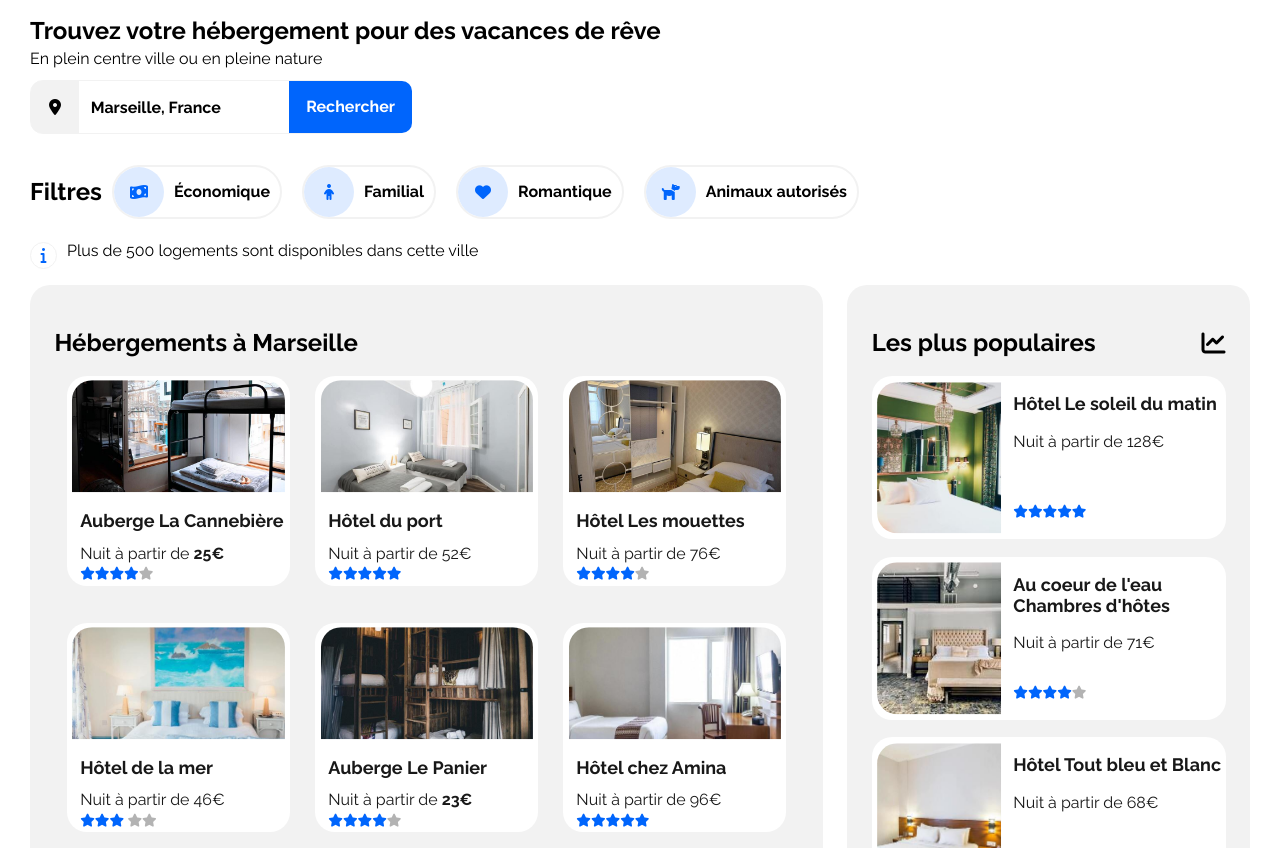
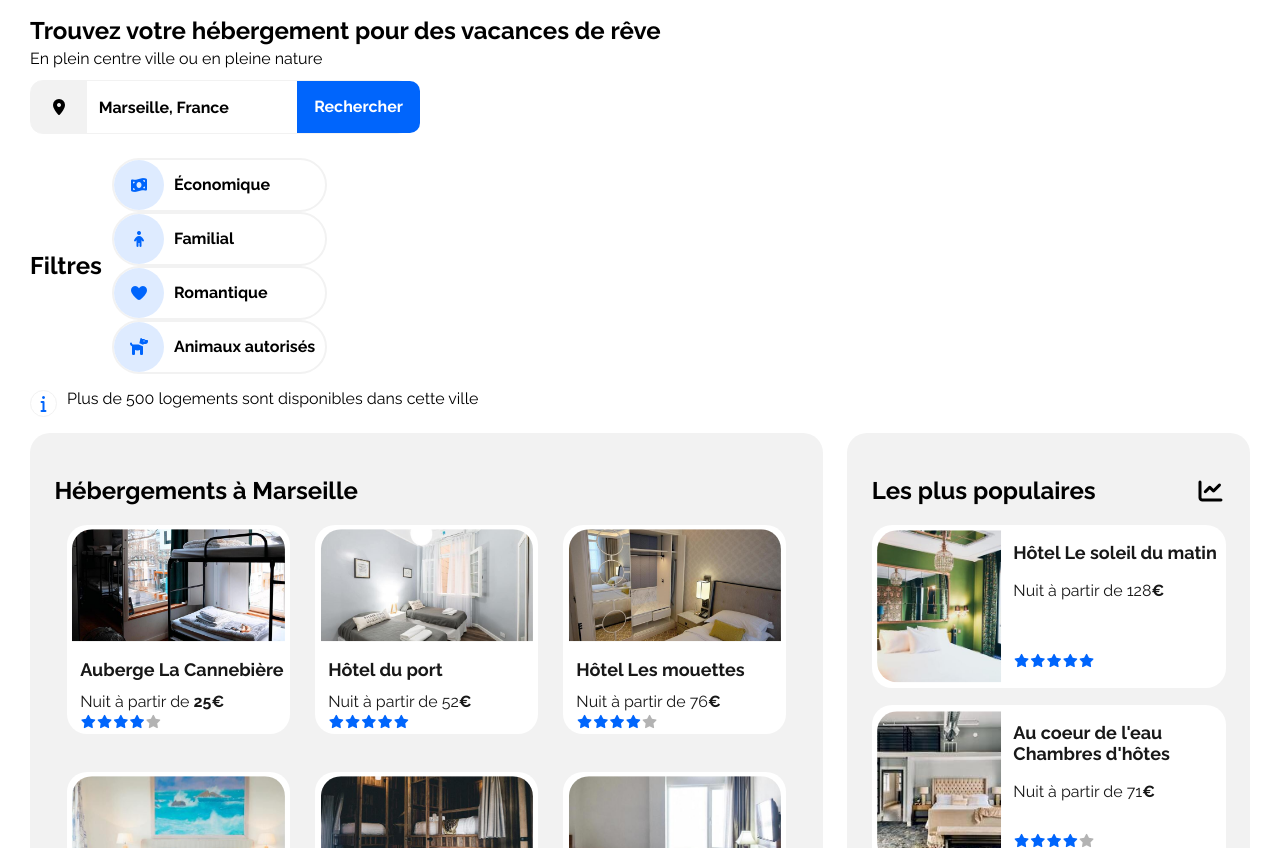
Before and after one commit to Dalifo/Booki, a plain HTML site: page index.html in a window 1280 px wide. Shown: the part 104-952 px from the top of the page. Drawn offline with Linux system fonts and the light colour scheme.

Commit message:
Update index.html

```diff
--- a/index.html
+++ b/index.html
@@ -6,6 +6,7 @@
     <title>Booki</title>
     <meta name="description" content="Le site de planification de vacances Booki vous permet de trouver des hébergements et des activités dans la ville de votre choix, en fonction de votre budget, et de plein d'autres thématiques !" />
     <link rel="stylesheet" type="text/css" href="css/normalize.css" />
+
     <link rel="stylesheet" type="text/css" href="css/style.css" />
     <link
       rel="stylesheet"
@@ -19,10 +20,7 @@
       href="css/mobile.css"
       media="screen and (max-width: 768px)"
     />
-    <script
-      src="https://kit.fontawesome.com/ad58092c51.js"
-      crossorigin="anonymous"
-    ></script>
+    <link rel="stylesheet" href="fontawesome-free-6.0.0-web/css/all.css" >
     <style>
       @import url("https://fonts.googleapis.com/css2?family=Raleway:ital,wght@0,100;0,200;0,300;0,400;0,500;0,600;0,700;0,800;0,900;1,100;1,200;1,300;1,400;1,500;1,600;1,700;1,800;1,900&display=swap");
     </style>
@@ -63,6 +61,7 @@
       <section class="filter">
         <h2>Filtres</h2>
 
+        <div class="filters">
           <span class="filter-box">
             <i class="fas fa-money-bill-wave"></i>
             <span class="text"> Économique </span>
@@ -80,7 +79,7 @@
             <i class="fas fa-dog"></i>
           <span class="text"> Animaux autorisés </span>
           </span>
-
+        </div>
       </section>
 
       <p class="info">
@@ -129,7 +128,7 @@
                     <h3>Hôtel du port</h3>
                   </div>
                   <div class="card-price">
-                    <p>Nuit à partir de 52€</p>
+                    <p>Nuit à partir de 52<strong>€</strong></p>
                   </div>
                   <div class="card-note">
                     <span class="blue">
@@ -155,7 +154,7 @@
                     <h3>Hôtel Les mouettes</h3>
                   </div>
                   <div class="card-price">
-                    <p>Nuit à partir de 76€</p>
+                    <p>Nuit à partir de 76<strong>€</strong></p>
                   </div>
                   <div class="card-note">
                     <span class="blue">
@@ -181,14 +180,13 @@
                     <h3>Hôtel de la mer</h3>
                   </div>
                   <div class="card-price">
-                    <p>Nuit à partir de 46€</p>
+                    <p>Nuit à partir de 46<strong>€</strong></p>
                   </div>
                   <div class="card-note">
                     <span class="blue">
                       <i class="fas fa-star"></i><i class="fas fa-star"></i
                       ><i class="fas fa-star"></i></span
-                    ><span class="grey">
-                      <i class="fas fa-star"></i><i class="fas fa-star"></i
+                    ><span class="grey"><i class="fas fa-star"></i><i class="fas fa-star"></i
                     ></span>
                   </div>
                 </div>
@@ -234,7 +232,7 @@
                     <h3>Hôtel chez Amina</h3>
                   </div>
                   <div class="card-price">
-                    <p>Nuit à partir de 96€</p>
+                    <p>Nuit à partir de 96<strong>€</strong></p>
                   </div>
                   <div class="card-note">
                     <span class="blue">
@@ -253,7 +251,7 @@
         <aside>
           <div class="aside-title">
             <h2>Les plus populaires</h2>
-            <i class="fas fa-chart-line"></i>
+            <i class="fa-solid fa-chart-line"></i>
           </div>
 
           <div class="card">
@@ -269,7 +267,7 @@
                   <h3>Hôtel Le soleil du matin</h3>
                 </div>
                 <div class="card-price">
-                  <p>Nuit à partir de 128€</p>
+                  <p>Nuit à partir de 128<strong>€</strong></p>
                 </div>
                 <div class="card-note">
                   <span class="blue">
@@ -295,7 +293,7 @@
                   <h3>Au coeur de l'eau Chambres d'hôtes</h3>
                 </div>
                 <div class="card-price">
-                  <p>Nuit à partir de 71€</p>
+                  <p>Nuit à partir de 71<strong>€</strong></p>
                 </div>
                 <div class="card-note">
                   <span class="blue">
@@ -321,7 +319,7 @@
                   <h3>Hôtel Tout bleu et Blanc</h3>
                 </div>
                 <div class="card-price">
-                  <p>Nuit à partir de 68€</p>
+                  <p>Nuit à partir de 68<strong>€</strong></p>
                 </div>
                 <div class="card-note">
                   <span class="blue">
```
